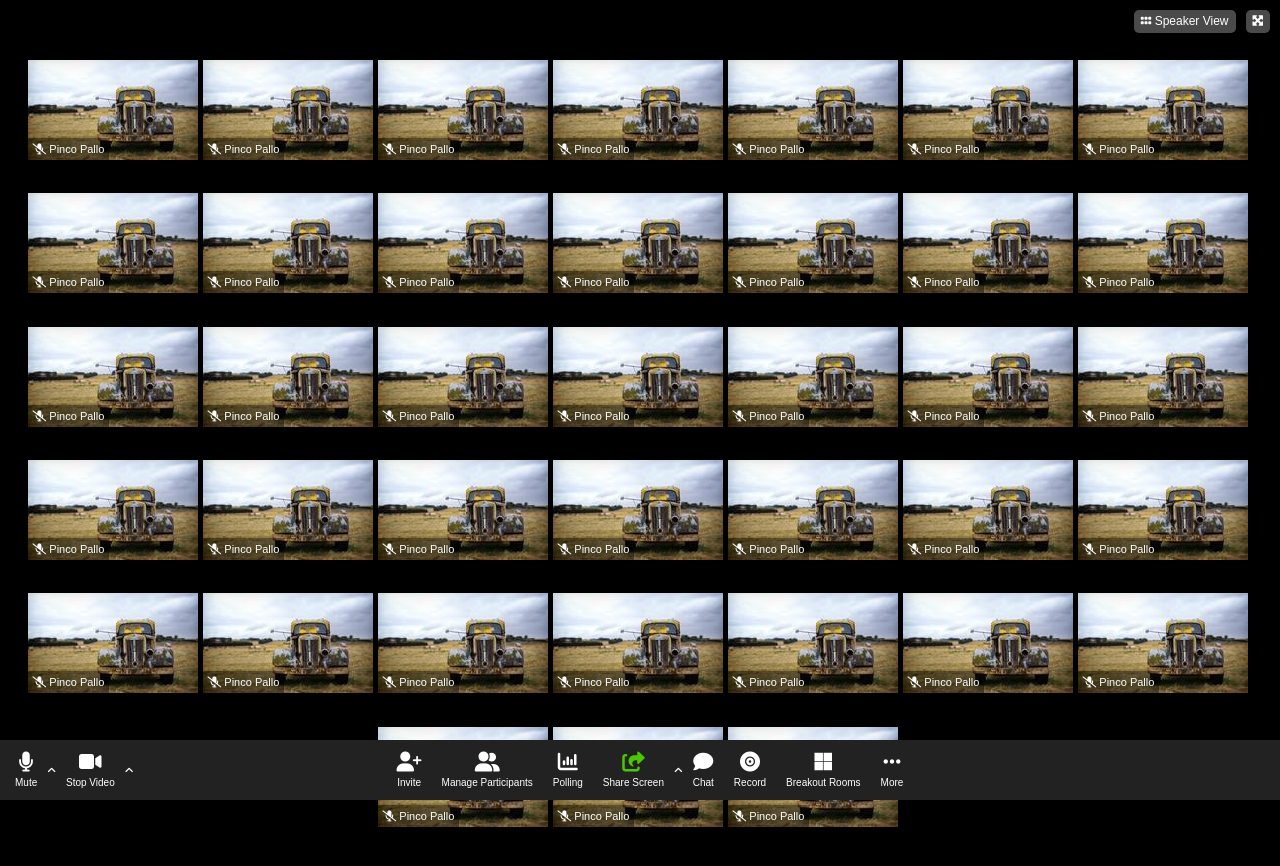
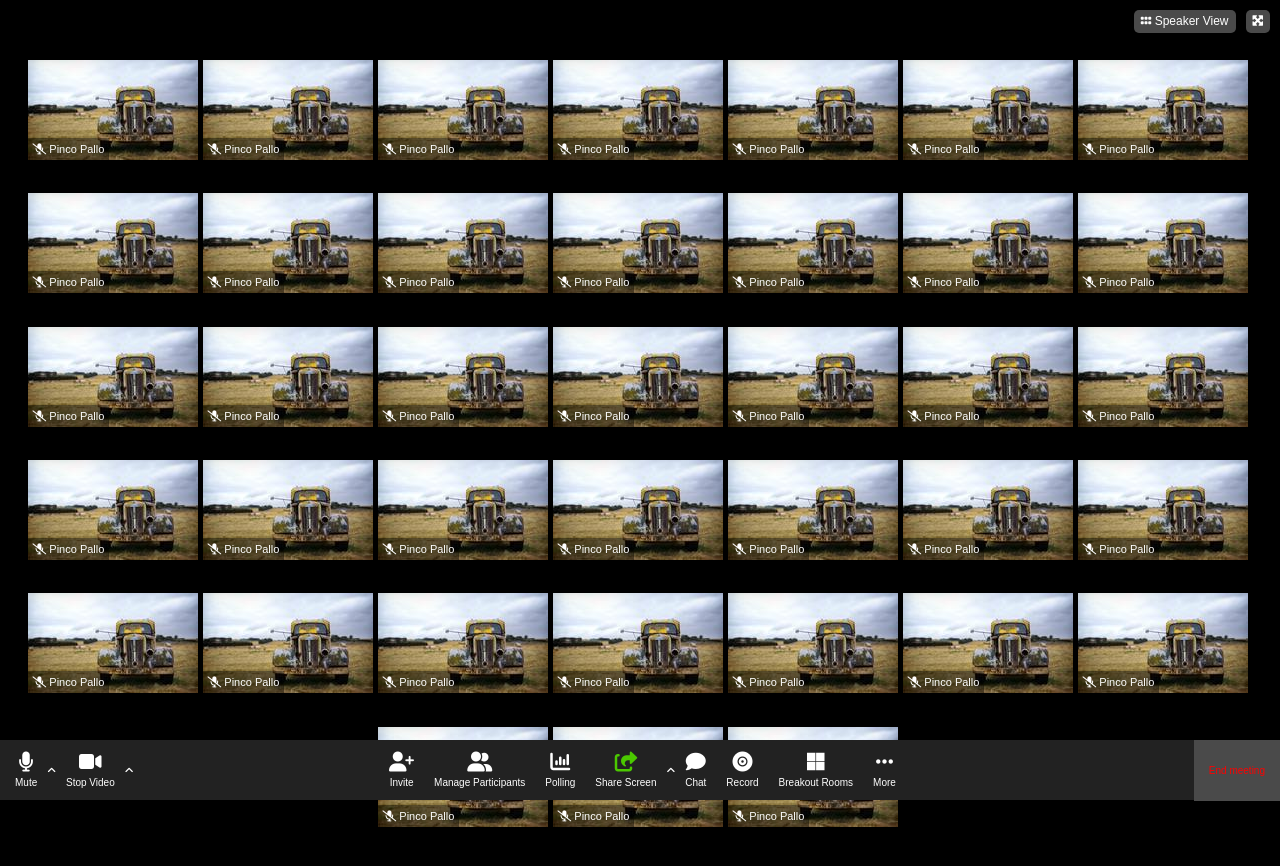
Before and after one commit to CaraccioloJessica/html-css-zoom, a plain HTML site: page index.html in a window 1280 px wide. Drawn offline with Linux system fonts and the light colour scheme.

Commit message:
footer right styled

```diff
--- a/css/style.css
+++ b/css/style.css
@@ -115,9 +115,23 @@ body{
   display: flex;
   justify-content: center;
   align-items: center;
-  margin-left: 5px;
 }
 
 .fa-share-from-square{
   color: #4BC800;
 }
+
+/* footer right */
+.end{
+  width: 20%;
+  display: flex;
+  justify-content: flex-end;
+  align-items: center;
+}
+
+#end-mtng{
+  font-size: 10px;
+  color: red;
+  padding: 25px 15px;
+  background-color: #4A4A4A;
+}
--- a/index.html
+++ b/index.html
@@ -580,9 +580,10 @@
     </div>
 
     <div class="end">
-
+      <div id="end-mtng">
+        End meeting
+      </div>
     </div>
   </footer>
-
 </body>
 </html>
```
